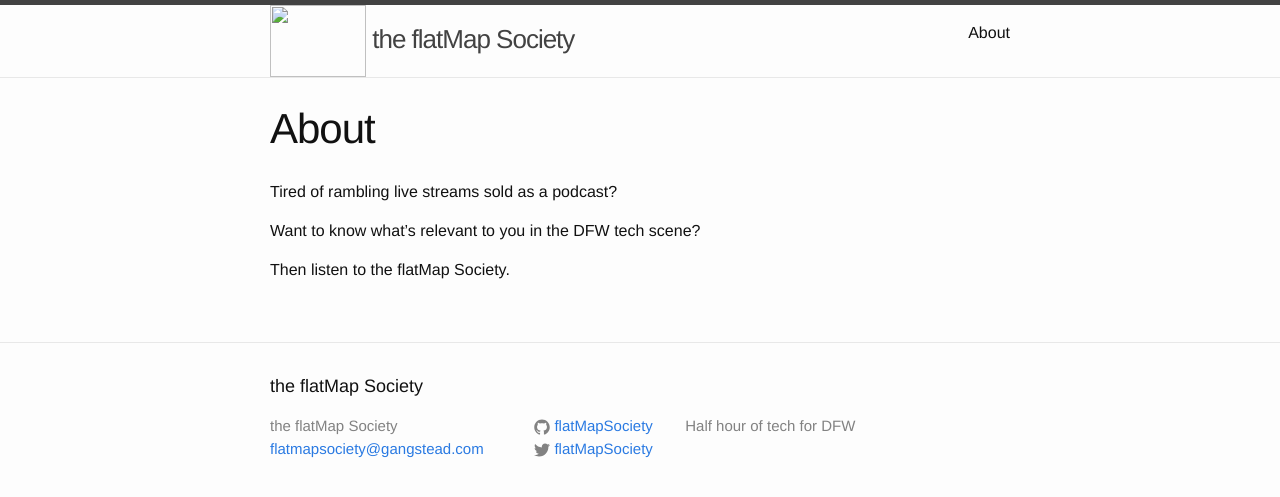
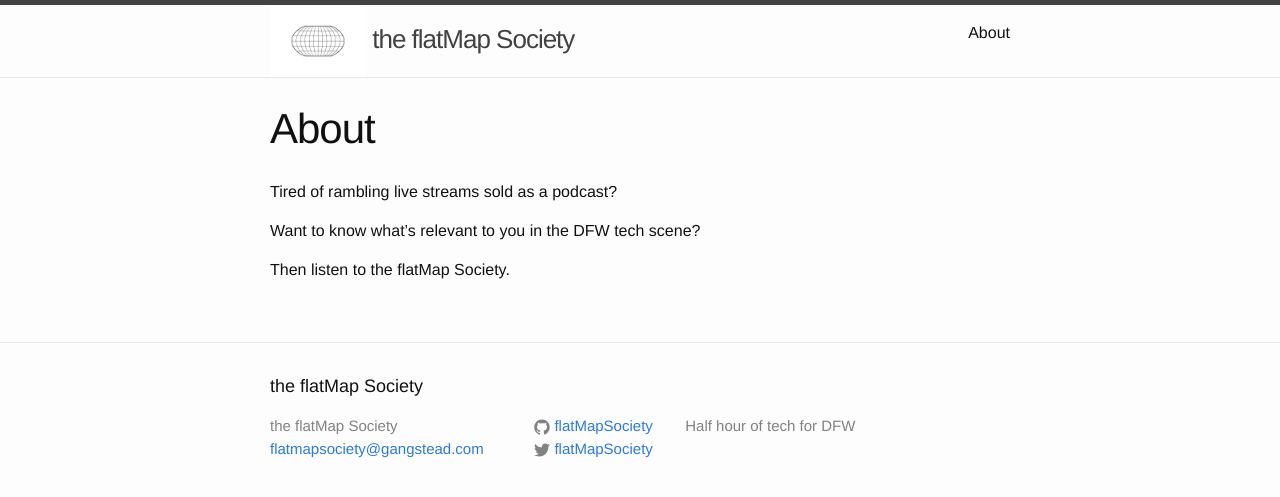
Before and after one commit to flatMapSociety/flatMapSociety.github.io, a Jekyll site: the page built from about.md, in a window 1280 px wide. Shown: the top 497 px of the page. Built offline with Jekyll 4.4.1, drawn with Linux system fonts in a browser that asks for light colours.

Commit message:
logo fix

```diff
--- a/_includes/header.html
+++ b/_includes/header.html
@@ -2,7 +2,7 @@
 
   <div class="wrapper">
 
-    <a class="site-title" href="{{ site.baseurl }}/"><img src ="images/flatMap-logo.jpg"/> {{ site.title }}</a>
+    <a class="site-title" href="{{ site.baseurl }}/"><img src ="/images/flatMap-logo.jpg"/> {{ site.title }}</a>
 
     <nav class="site-nav">
       <a href="#" class="menu-icon">
```
